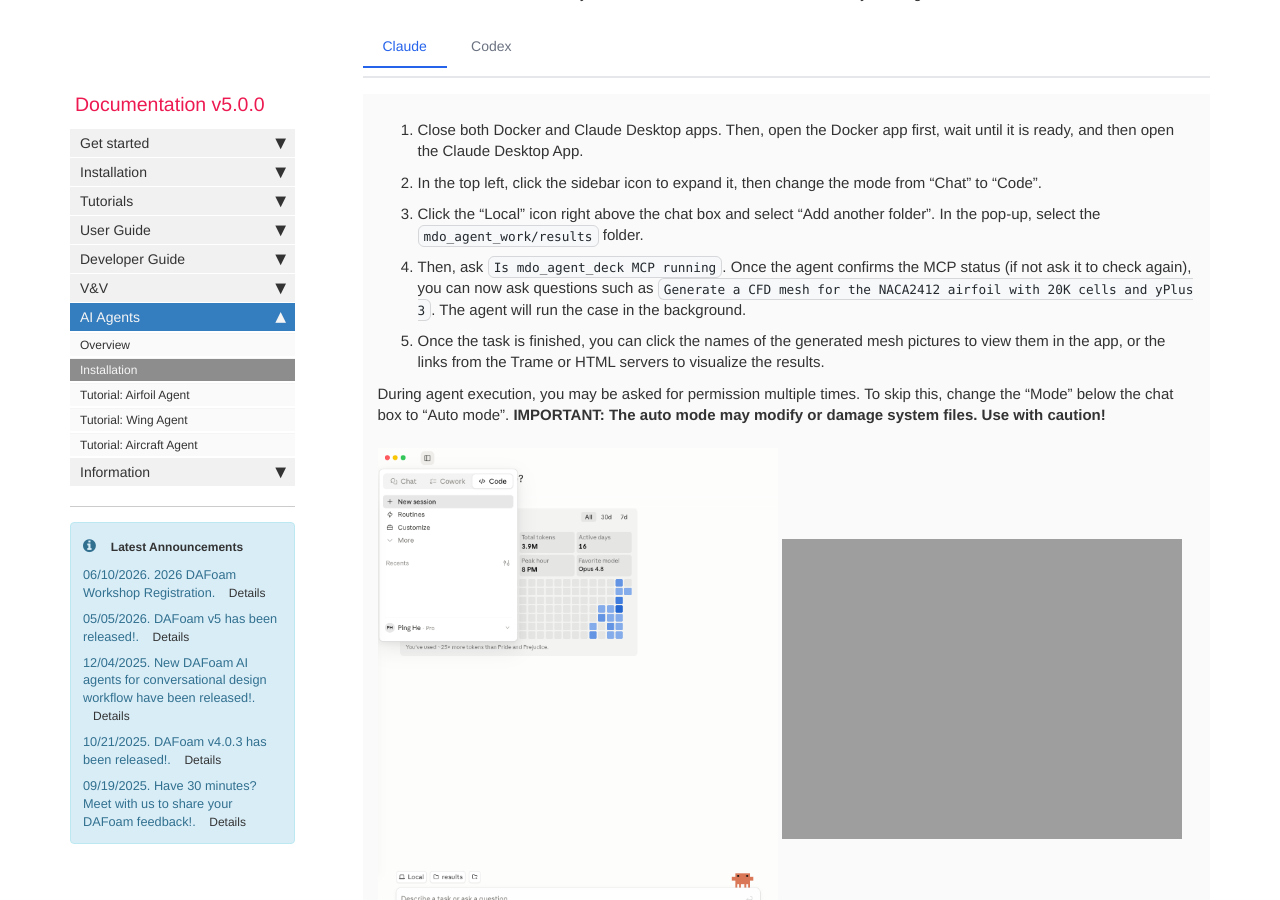
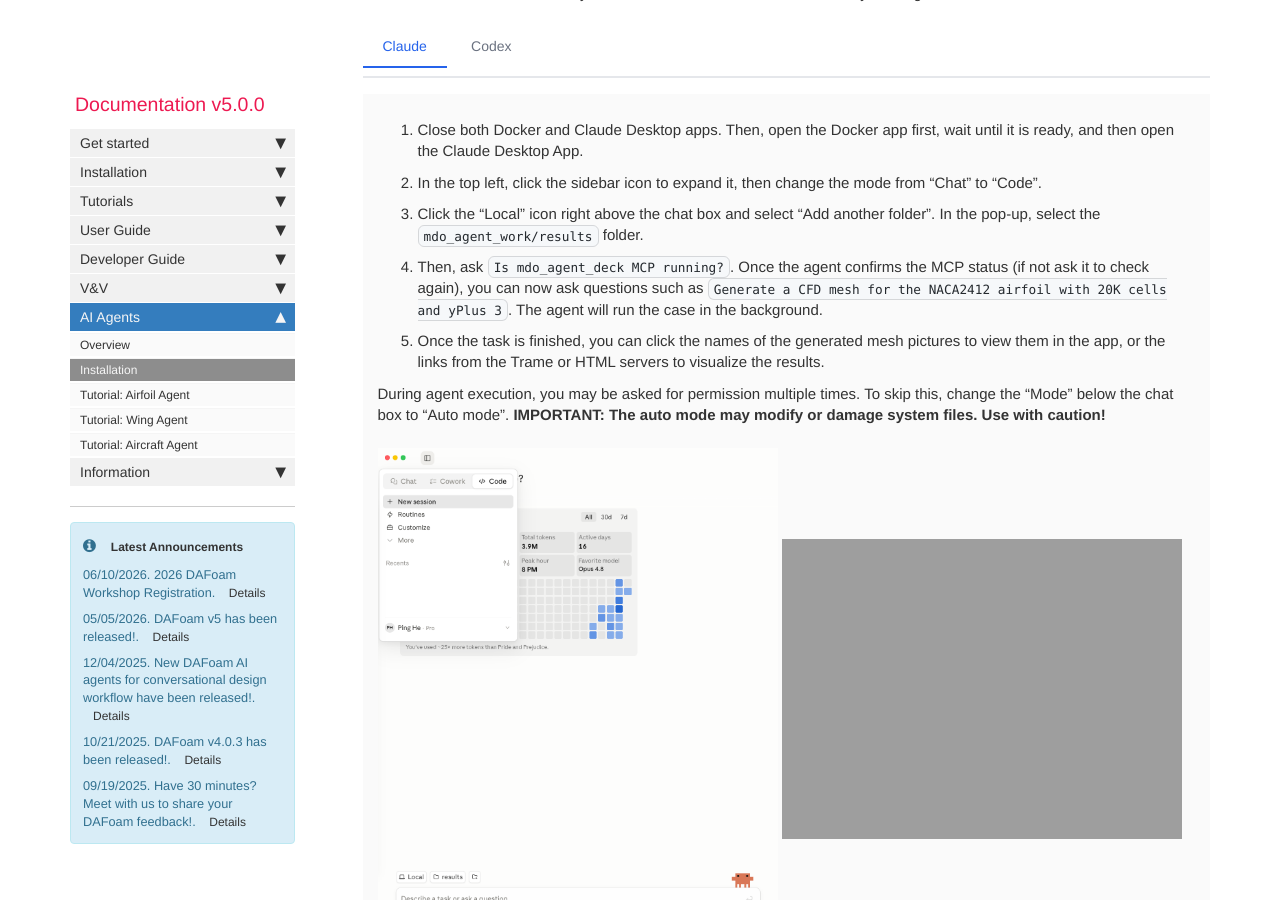
Before and after one commit to DAFoam/DAFoam.github.io, a Jekyll site: the page built from pages/mydoc/mydoc_ai_agent_installation.md, in a window 1280 px wide and 900 px high, scrolled down 1968 px. Built offline with Jekyll 4.4.1, drawn with Linux system fonts in a browser that asks for light colours; comment, search, counter and statistics services are not loaded.

Commit message:
content update

```diff
--- a/pages/mydoc/mydoc_ai_agent_installation.md
+++ b/pages/mydoc/mydoc_ai_agent_installation.md
@@ -67,7 +67,7 @@ Follow the instructions below for your selected LLM to test the installation by
 
 3. Click the "Local" icon right above the chat box and select "Add another folder". In the pop-up, select the `mdo_agent_work/results` folder.
 
-4. Then, ask `Is mdo_agent_deck MCP running`. Once the agent confirms the MCP status (if not ask it to check again), you can now ask questions such as `Generate a CFD mesh for the NACA2412 airfoil with 20K cells and yPlus 3`. The agent will run the case in the background.
+4. Then, ask `Is mdo_agent_deck MCP running?`. Once the agent confirms the MCP status (if not ask it to check again), you can now ask questions such as `Generate a CFD mesh for the NACA2412 airfoil with 20K cells and yPlus 3`. The agent will run the case in the background.
 
 5. Once the task is finished, you can click the names of the generated mesh pictures to view them in the app, or the links from the Trame or HTML servers to visualize the results.
 
@@ -86,7 +86,7 @@ Fig. An example of the Claude Code interface
 
 2. Click the "folder" icon right below the chat box and select "Add new project/Use an existing folder". In the pop-up, select the `mdo_agent_work/results` folder.
 
-3.  Then, ask `Is mdo_agent_deck MCP running`. Once the agent confirms the MCP status (if not ask it to check again), you can now ask questions such as `Generate a CFD mesh for the NACA2412 airfoil with 20K cells and yPlus 3`. The agent will run the case in the background.
+3.  Then, ask `Is mdo_agent_deck MCP running?`. Once the agent confirms the MCP status (if not ask it to check again), you can now ask questions such as `Generate a CFD mesh for the NACA2412 airfoil with 20K cells and yPlus 3`. The agent will run the case in the background.
 
 4. Once the task is finished, you can click the links from the Trame or HTML servers to visualize the mesh results.
 
```
